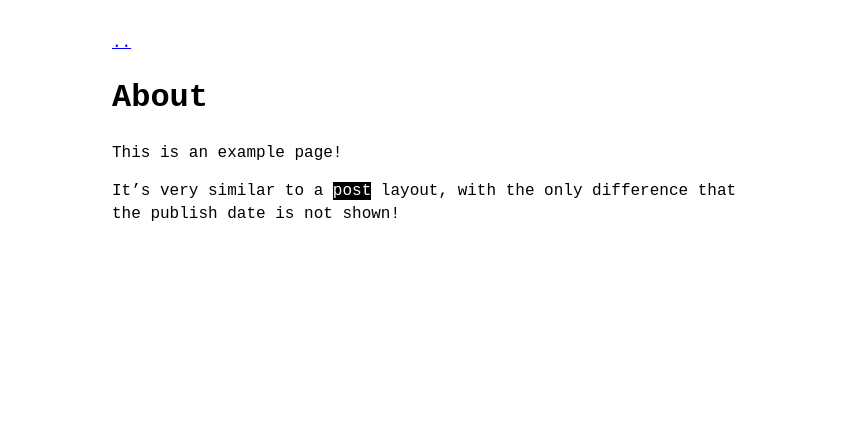
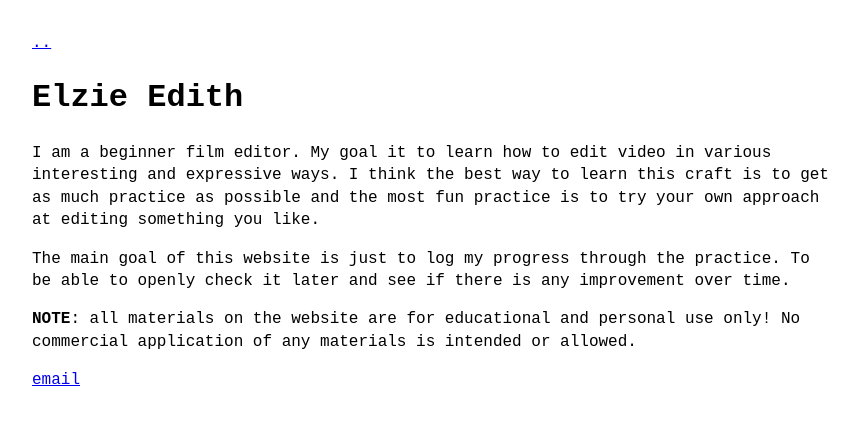
Before and after one commit to lzedith/lzedith.github.io, a Jekyll site: the page built from about.md, in a window 1280 px wide. Shown: the top 425 px of the page, without its empty margins (208-1067 px from the left). Built offline with Jekyll 4.4.1, drawn with Linux system fonts in a browser that asks for light colours.

Commit message:
about and style update

```diff
--- a/_data/menu.yml
+++ b/_data/menu.yml
@@ -25,8 +25,10 @@ entries:
 #          - title: example page
 #            url: about
 
-  - title: links
+  - title: info
     entries:
+      - title: about
+        url: about
       - title: email
         url: mailto:l.z.edithor@gmail.com
       - title: youtube
--- a/_sass/no-style-please.scss
+++ b/_sass/no-style-please.scss
@@ -26,11 +26,16 @@ html { height: 100%; }
 body {
   color: black;
   font-family: monospace;
-  font-size: 16px;
   line-height: 1.4;
   margin: 0;
   min-height: 100%;
   overflow-wrap: break-word;
+  @media (min-width: 576px) {
+    font-size: 12px;
+  }
+  @media (min-width: 768px) {
+    font-size: 16px;
+  }
 }
 
 .post-meta { text-align: right; }
@@ -46,9 +51,24 @@ li { margin: 0.4rem 0; }
 *:target { background: yellow; }
 
 .w {
-  max-width: 640px;
   margin: 0 auto;
   padding: 2rem 2rem;
+
+  @media (min-width: 576px) {
+    max-width: 400px;
+  }
+  @media (min-width: 768px) {
+    max-width: 640px;
+  }
+  @media (min-width: 1200px) {
+    max-width: 800px;
+  }
+}
+
+.embed {
+  width: 100%;
+  max-width: 640px;
+  aspect-ratio: 16/9;
 }
 
 #home-list-wrap > ul > li {
--- a/about.md
+++ b/about.md
@@ -1,8 +1,12 @@
 ---
 layout: page
-title: About
+title: Elzie Edith
 ---
 
-This is an example page!
+I am a beginner film editor. My goal it to learn how to edit video in various interesting and expressive ways. I think the best way to learn this craft is to get as much practice as possible and the most fun practice is to try your own approach at editing something you like.
 
-It's very similar to a `post` layout, with the only difference that the publish date is not shown!
+The main goal of this website is just to log my progress through the practice. To be able to openly check it later and see if there is any improvement over time.
+
+**NOTE**: all materials on the website are for educational and personal use only! No commercial application of any materials is intended or allowed.
+
+<a href="mailto:l.z.edithor@gmail.com">email</a>
```
Also changed, not shown: _posts/2023-10-22-matrix-1h.md (+1 -1 lines), 2 other files.
